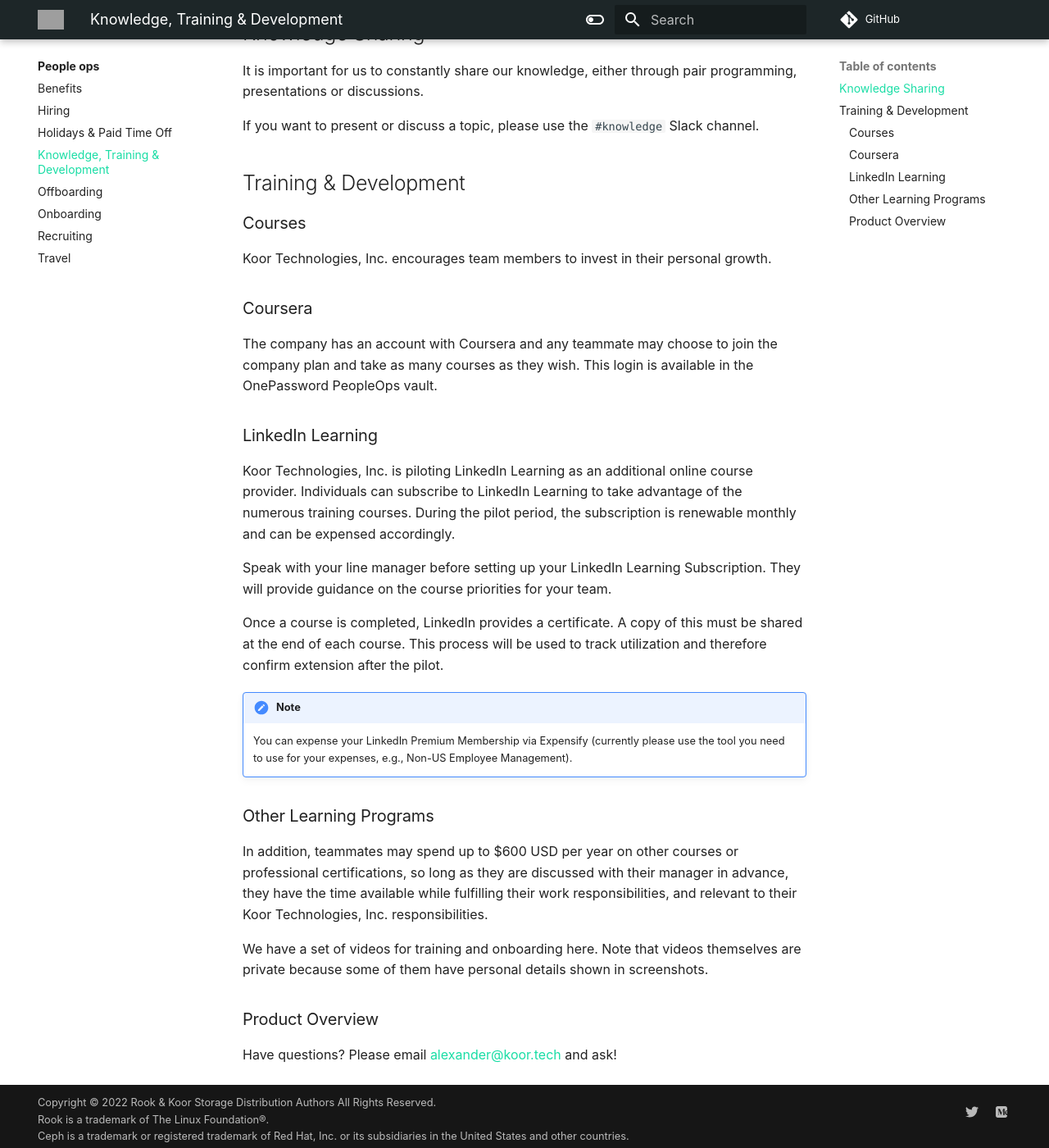
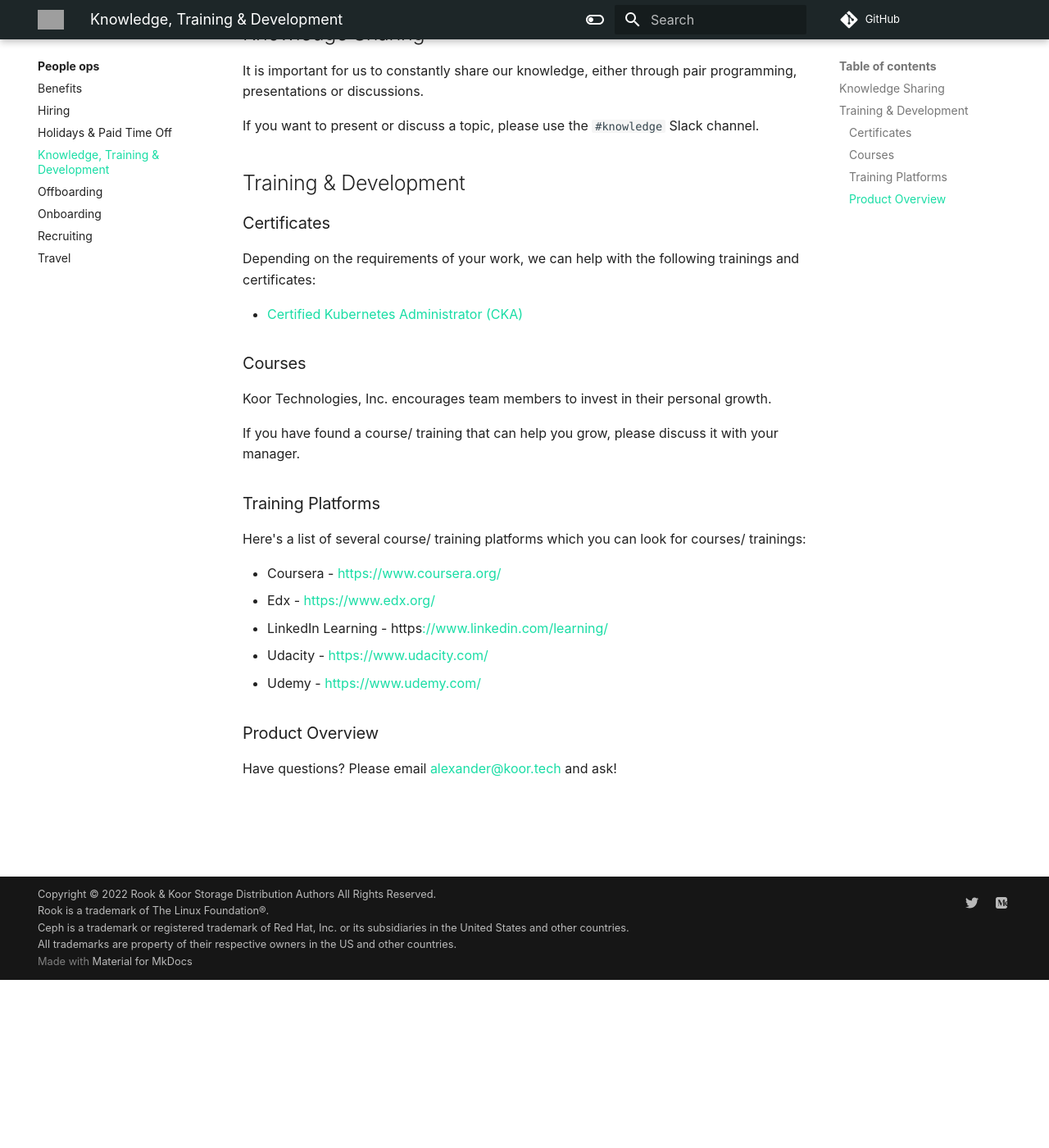
Before and after one commit to koor-tech/handbook.koor.tech, an MkDocs documentation site: the page built from docs/people-ops/knowledge-training-and-development.md, in a window 1280 px wide and 1400 px high, scrolled down 205 px. Shown: the whole window at 82% size. Built offline with MkDocs 1.6.1 and Material for MkDocs 9.7.7, drawn with Linux system fonts in a browser that asks for light colours; comment, search, counter and statistics services are not loaded; grey boxes are pictures that could not be loaded.

```diff
--- a/docs/people-ops/knowledge-training-and-development.md
+++ b/docs/people-ops/knowledge-training-and-development.md
@@ -10,30 +10,27 @@ If you want to present or discuss a topic, please use the `#knowledge` Slack cha
 
 ## Training & Development
 
+### Certificates
+
+Depending on the requirements of your work, we can help with the following trainings and certificates:
+
+* [Certified Kubernetes Administrator (CKA)](https://www.cncf.io/certification/cka/)
+
 ### Courses
 
 Koor Technologies, Inc. encourages team members to invest in their personal growth.
 
-### Coursera
+If you have found a course/ training that can help you grow, please discuss it with your manager.
 
-The company has an account with Coursera and any teammate may choose to join the company plan and take as many courses as they wish. This login is available in the OnePassword PeopleOps vault.
+### Training Platforms
 
-### LinkedIn Learning
+Here's a list of several course/ training platforms which you can look for courses/ trainings:
 
-Koor Technologies, Inc. is piloting LinkedIn Learning as an additional online course provider. Individuals can subscribe to LinkedIn Learning to take advantage of the numerous training courses. During the pilot period, the subscription is renewable monthly and can be expensed accordingly.
-
-Speak with your line manager before setting up your LinkedIn Learning Subscription. They will provide guidance on the course priorities for your team.
-
-Once a course is completed, LinkedIn provides a certificate. A copy of this must be shared at the end of each course. This process will be used to track utilization and therefore confirm extension after the pilot.
-
-!!! note
-    You can expense your LinkedIn Premium Membership via Expensify (currently please use the tool you need to use for your expenses, e.g., Non-US Employee Management).
-
-### Other Learning Programs
-
-In addition, teammates may spend up to $600 USD per year on other courses or professional certifications, so long as they are discussed with their manager in advance, they have the time available while fulfilling their work responsibilities, and relevant to their Koor Technologies, Inc. responsibilities.
-
-We have a set of videos for training and onboarding here. Note that videos themselves are private because some of them have personal details shown in screenshots.
+* Coursera - [https://www.coursera.org/](https://www.coursera.org/)
+* Edx - [https://www.edx.org/](https://www.edx.org/)
+* LinkedIn Learning - https[://www.linkedin.com/learning/](://www.linkedin.com/learning/)
+* Udacity - [https://www.udacity.com/](https://www.udacity.com/)
+* Udemy - [https://www.udemy.com/](https://www.udemy.com/)
 
 ### Product Overview
 
```
Also changed, not shown: docs/company/brand-marketing.md (+3 -3 lines), docs/glossary.md (+2 -0 lines), docs/index.md (+2 -4 lines), docs/meetings.md (+3 -3 lines), docs/office-hours.md (added, +25 -0 lines).
